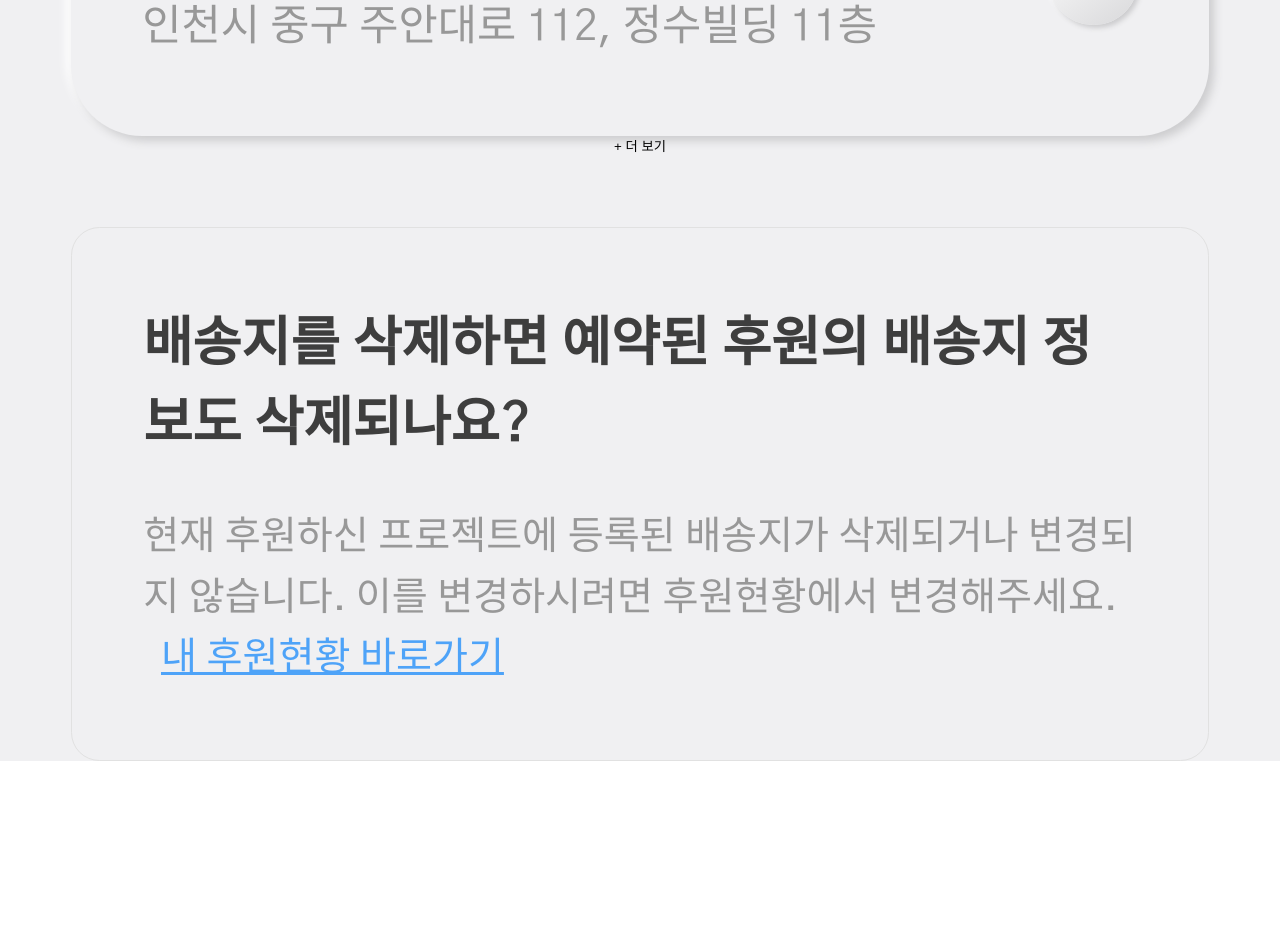
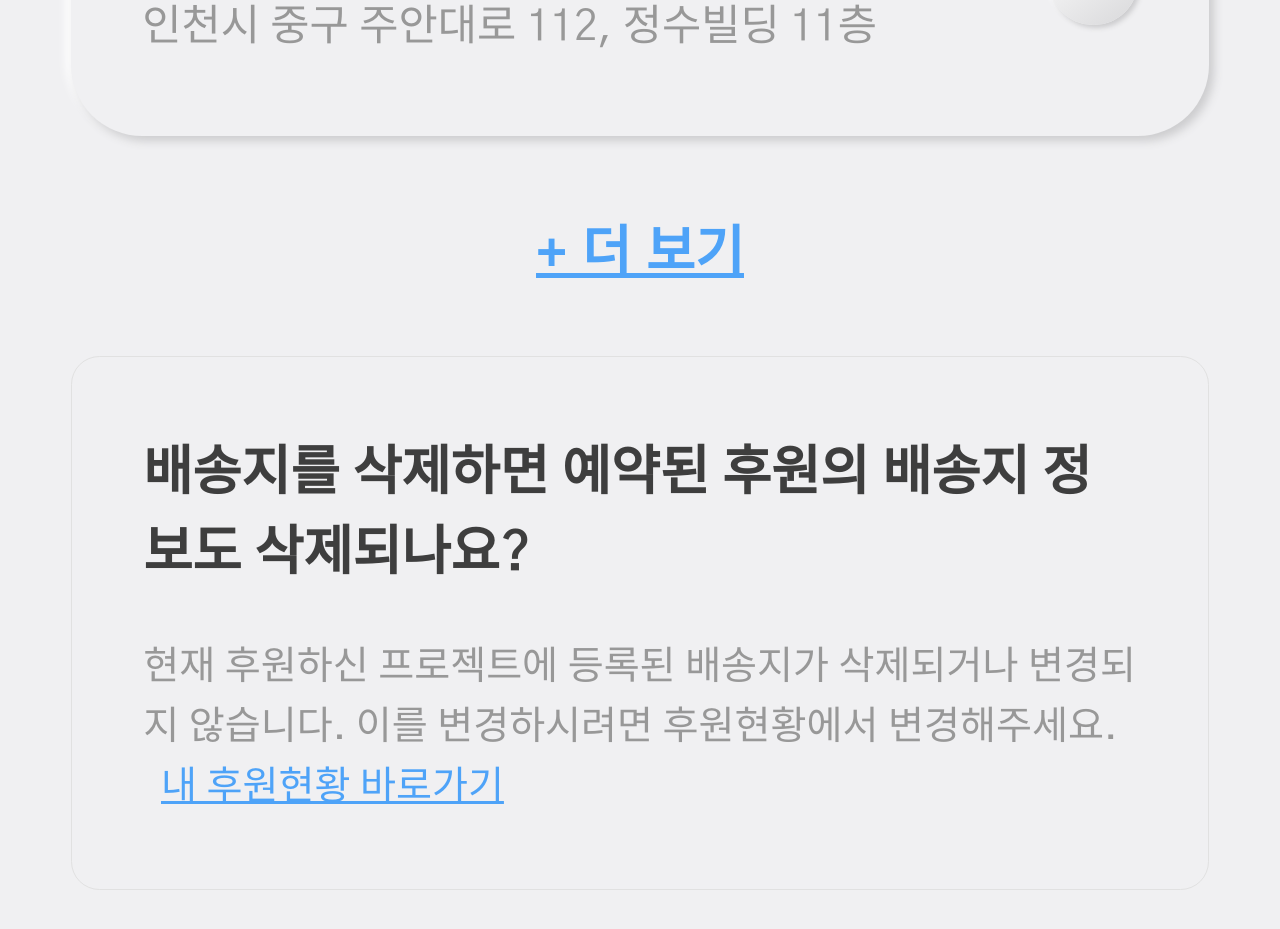
Before and after one commit to freevuehub/tumblbug-test, a React (Create React App) app: page /address in a window 1280 px wide. Shown: the part 10860-11789 px from the top of the page. Before the commit the page ends 11621 px from the top, so only its background shows below. Built offline with nearby package versions, Linux system fonts and the light colour scheme.

Commit message:
[UX/UI]: 주소 더 보기 style 적용

```diff
--- a/src/index.scss
+++ b/src/index.scss
@@ -94,6 +94,7 @@ button {
 
   .container {
     padding-top: ratio(55);
+    padding-bottom: ratio(20);
 
     .content {
       .header {
@@ -150,13 +151,16 @@ button {
         }
       }
       .more-btn {
+        @include font(ratio(15), 600, #4ea3f8);
+
         display: block;
-        margin: 0 auto;
+        margin: ratio(20) auto;
+        text-decoration: underline;
       }
       .notice {
         border: 1px solid #e1e1e1;
         border-radius: ratio(8);
-        margin: ratio(20);
+        margin: ratio(20) ratio(20) 0;
         padding: ratio(20);
         h4 {
           @include font(ratio(15), 600, #3e3e3e);
```
